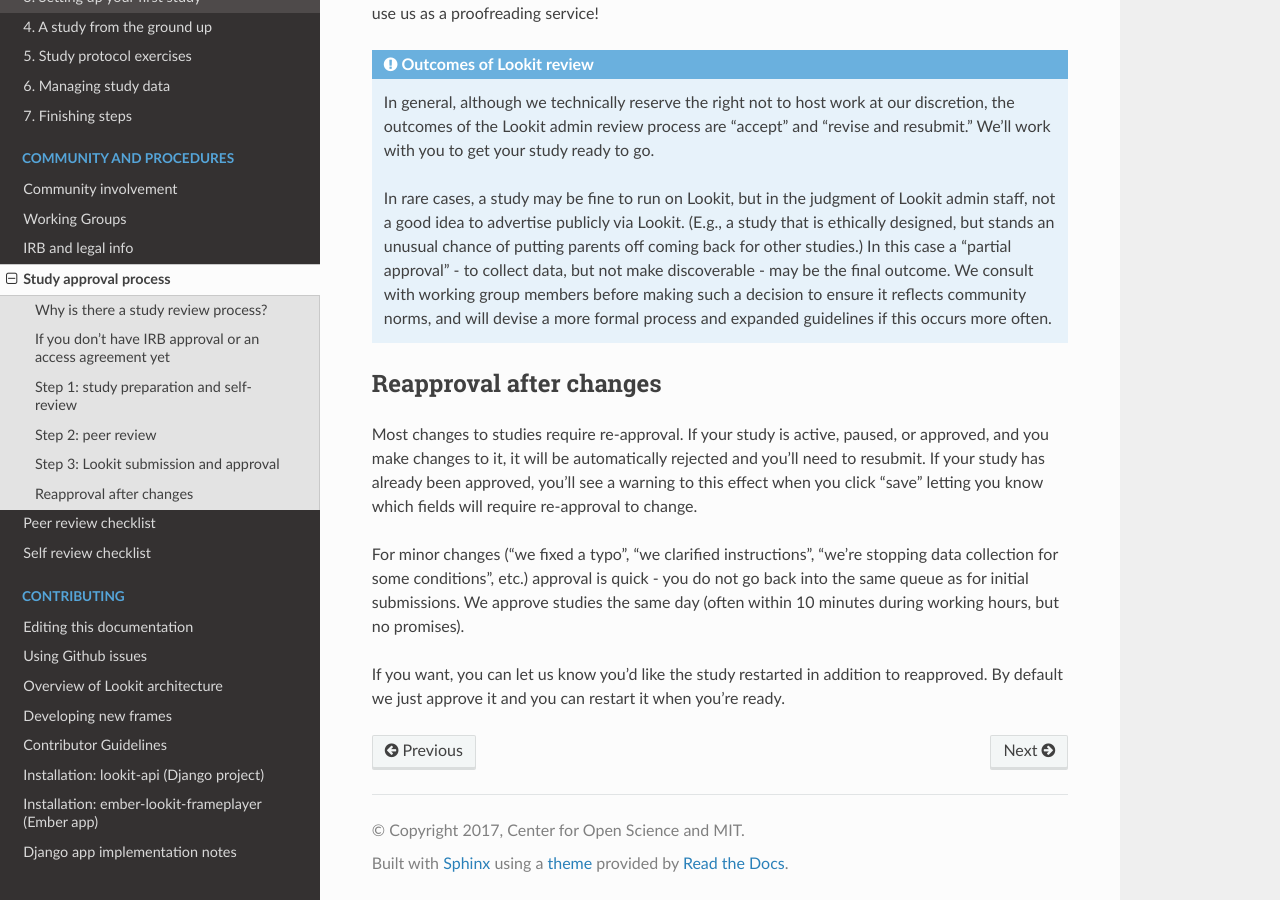
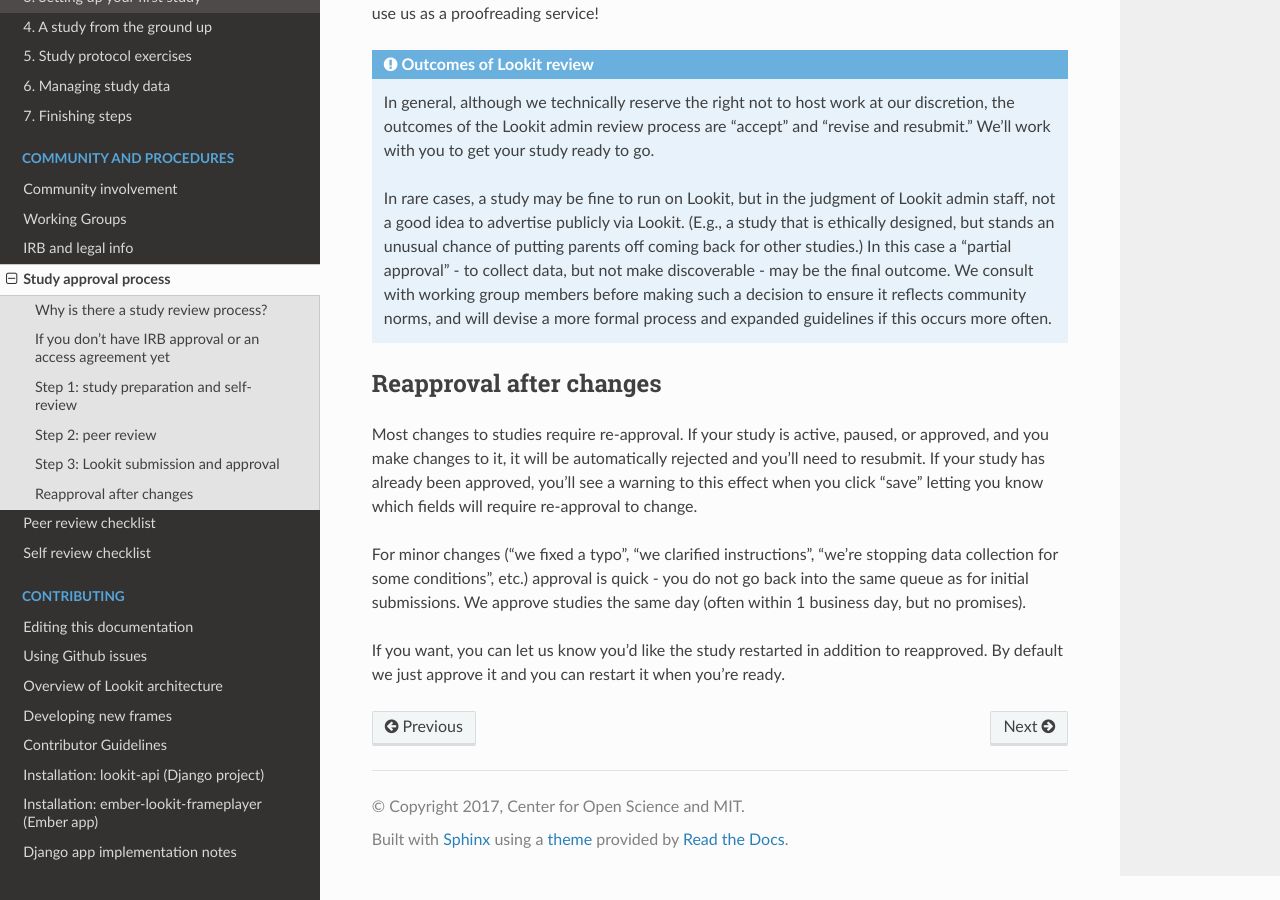
Before and after one commit to lookit/lookit-docs, a Sphinx documentation site: the page built from docs/source/community-study-approval-process.rst, in a window 1280 px wide and 900 px high, scrolled down 2158 px. Built offline with Sphinx 7.4.7 and the Read the Docs theme 2.0.0, drawn with Linux system fonts in a browser that asks for light colours.

Commit message:
Update community-study-approval-process.rst
changed "10 minutes" to "1 business day" on the likely timeline for quick changes -- we might return to Kim's speed in the future, but right not it is not likely enough to raise people's hopes that high :)

```diff
--- a/docs/source/community-study-approval-process.rst
+++ b/docs/source/community-study-approval-process.rst
@@ -111,8 +111,7 @@ click "save" letting you know which fields will require re-approval to change.
 
 For minor changes ("we fixed a typo", "we clarified instructions", "we're stopping data
 collection for some conditions", etc.) approval is quick - you do not go back into the
-same queue as for initial submissions. We approve studies the same day (often within 10
-minutes during working hours, but no promises).
+same queue as for initial submissions. We approve studies the same day (often within 1 business day, but no promises).
 
 If you want, you can let us know you'd like the study restarted in addition to
 reapproved. By default we just approve it and you can restart it when you're ready.
```
